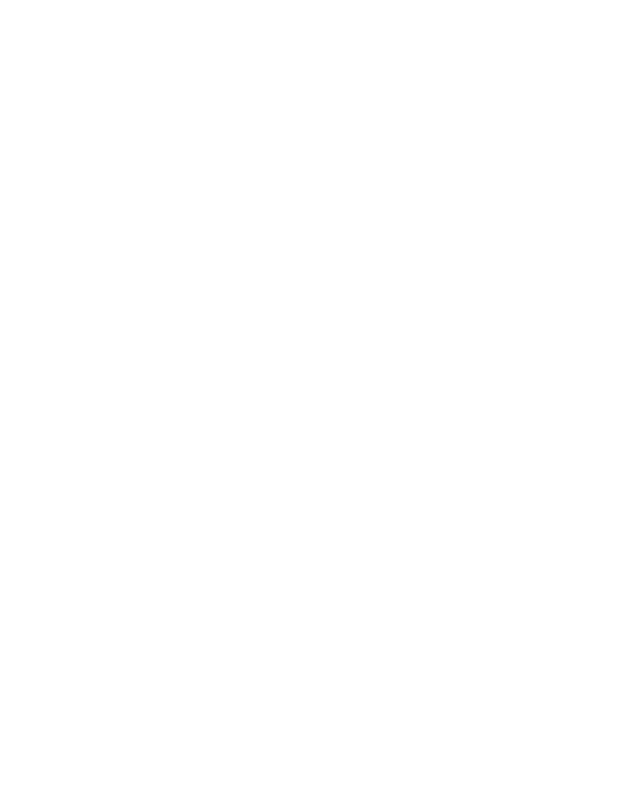
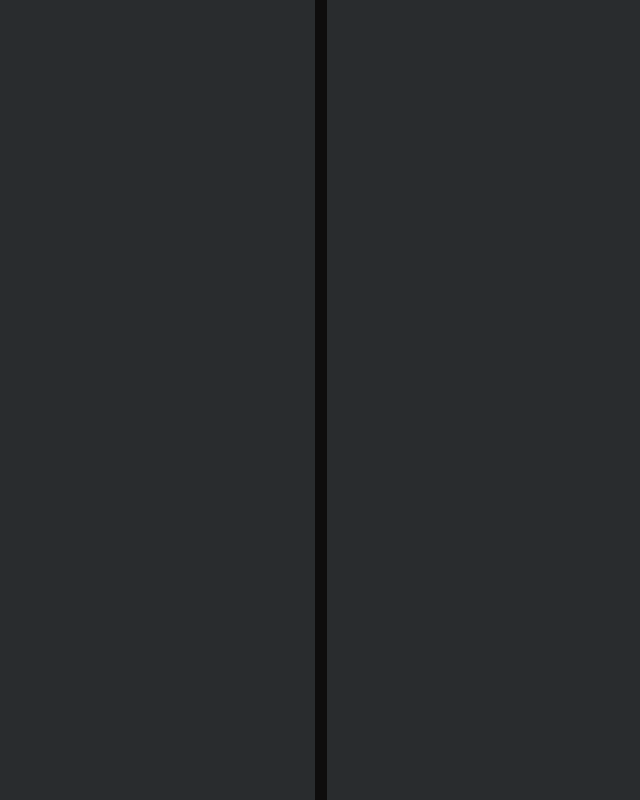
Before and after one commit to softwaredeveloper111/Lumix---Web-based-Photo-Editor-, a website built with Vite: page index.html in a window 1280 px wide. Shown: the whole page, without its empty margins (573-1213 px from the left). Built offline with nearby package versions, Linux system fonts and the light colour scheme.

Commit message:
feat(file):add root variables

```diff
--- a/index.html
+++ b/index.html
@@ -7,7 +7,16 @@
     <title>Lumix📷</title>
   </head>
   <body>
-    <div id="app"></div>
+    <div id="app">
+
+         <div id="left">
+          <div id="left-top"></div>
+          <div id="left-bottom"></div>
+         </div>
+
+         <div id="right"></div>
+
+    </div>
     <script type="module" src="/src/main.ts"></script>
   </body>
 </html>
--- a/src/main.ts
+++ b/src/main.ts
@@ -1 +1,2 @@
 import './style.css'
+import './theme.css'
--- a/src/style.css
+++ b/src/style.css
@@ -7,3 +7,40 @@ html , body{
     height: 100%;
     width: 100%;
 }
+
+html{
+    font-family: system-ui, -apple-system, BlinkMacSystemFont, 'Segoe UI', Roboto, Oxygen, Ubuntu, Cantarell, 'Open Sans', 'Helvetica Neue', sans-serif;
+    overflow-x: hidden;
+    overflow-y: auto;
+}
+
+
+#app{
+    height: 100vh;
+    width: 100vw;
+    background-color: var(--color-background);
+    display: flex;
+    justify-content: center;
+    align-items: center;
+    gap: var(--space-3);
+}
+
+
+#left{
+    height: 100%;
+    width: 70%;
+    background-color: var(--color-surface);
+}
+
+
+
+
+
+/** right panel styling */
+
+
+#right{
+    height: 100%;
+    width: 30%;
+    background-color: var(--color-surface);
+}
--- /dev/null
+++ b/src/theme.css
@@ -0,0 +1,195 @@
+:root {
+  /* ==========================================
+     COLORS
+  ========================================== */
+
+  /* Brand */
+  --color-primary: #2563eb;
+  --color-primary-light: #60a5fa;
+  --color-primary-dark: #1d4ed8;
+
+  --color-secondary: #8b5cf6;
+  --color-accent: #f59e0b;
+
+  /* Background */
+  --color-background: #0e0d0d;
+  --color-surface: #292c2e;
+  --color-card: #ffffff;
+
+  /* Text */
+  --color-text: #111827;
+  --color-text-secondary: #6b7280;
+  --color-text-muted: #9ca3af;
+
+  /* Borders */
+  --color-border: #e5e7eb;
+  --color-divider: #f1f5f9;
+
+  /* Status */
+  --color-success: #22c55e;
+  --color-warning: #f59e0b;
+  --color-error: #ef4444;
+  --color-info: #3b82f6;
+
+
+
+
+  /* ==========================================
+     TYPOGRAPHY
+  ========================================== */
+
+  --font-primary: "Inter", sans-serif;
+  --font-secondary: "Poppins", sans-serif;
+  --font-mono: "Fira Code", monospace;
+
+  /* Font Sizes */
+  --text-xs: 0.75rem;
+  --text-sm: 0.875rem;
+  --text-base: 1rem;
+  --text-lg: 1.125rem;
+  --text-xl: 1.25rem;
+  --text-2xl: 1.5rem;
+  --text-3xl: 2rem;
+  --text-4xl: 2.5rem;
+
+  /* Font Weight */
+  --font-light: 300;
+  --font-normal: 400;
+  --font-medium: 500;
+  --font-semibold: 600;
+  --font-bold: 700;
+
+  /* Line Height */
+  --leading-tight: 1.2;
+  --leading-normal: 1.5;
+  --leading-loose: 1.8;
+
+
+
+
+
+  /* ==========================================
+     SPACING
+  ========================================== */
+
+  --space-1: 4px;
+  --space-2: 8px;
+  --space-3: 12px;
+  --space-4: 16px;
+  --space-5: 20px;
+  --space-6: 24px;
+  --space-8: 32px;
+  --space-10: 40px;
+  --space-12: 48px;
+  --space-16: 64px;
+  --space-20: 80px;
+
+
+
+
+
+  /* ==========================================
+     BORDER RADIUS
+  ========================================== */
+
+  --radius-sm: 4px;
+  --radius-md: 8px;
+  --radius-lg: 12px;
+  --radius-xl: 16px;
+  --radius-2xl: 24px;
+  --radius-full: 9999px;
+
+
+
+
+
+  /* ==========================================
+     SHADOWS
+  ========================================== */
+
+  --shadow-sm: 0 1px 2px rgba(0,0,0,.05);
+  --shadow-md: 0 4px 8px rgba(0,0,0,.1);
+  --shadow-lg: 0 10px 20px rgba(0,0,0,.15);
+  --shadow-xl: 0 20px 40px rgba(0,0,0,.2);
+
+
+
+
+
+  /* ==========================================
+     TRANSITIONS
+  ========================================== */
+
+
+
+
+
+  --transition-fast: 150ms ease;
+  --transition-normal: 250ms ease;
+  --transition-slow: 400ms ease;
+
+
+
+
+
+
+  /* ==========================================
+     Z-INDEX
+  ========================================== */
+
+  --z-dropdown: 1000;
+  --z-sticky: 1020;
+  --z-fixed: 1030;
+  --z-modal: 1040;
+  --z-popover: 1050;
+  --z-tooltip: 1060;
+
+
+
+
+
+  /* ==========================================
+     LAYOUT
+  ========================================== */
+
+  --container-width: 1200px;
+  --header-height: 72px;
+  --sidebar-width: 280px;
+
+
+
+
+
+
+  /* ==========================================
+     BUTTONS
+  ========================================== */
+
+  --button-height-sm: 36px;
+  --button-height-md: 44px;
+  --button-height-lg: 52px;
+
+
+
+
+
+  /* ==========================================
+     INPUTS
+  ========================================== */
+  --input-height: 48px;
+  --input-border-radius: 10px;
+
+
+
+
+
+
+
+  /* ==========================================
+     BLUR
+  ========================================== */
+
+  --blur-sm: 4px;
+  --blur-md: 8px;
+  --blur-lg: 16px;
+}
```
